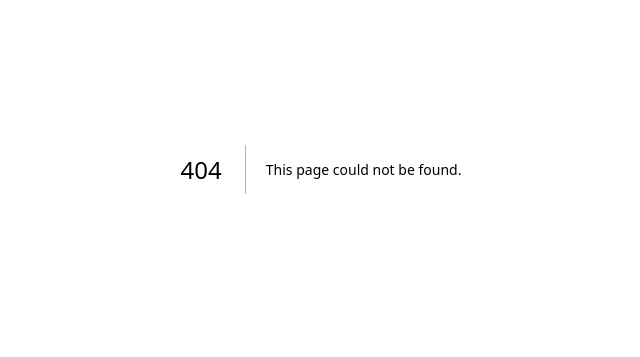
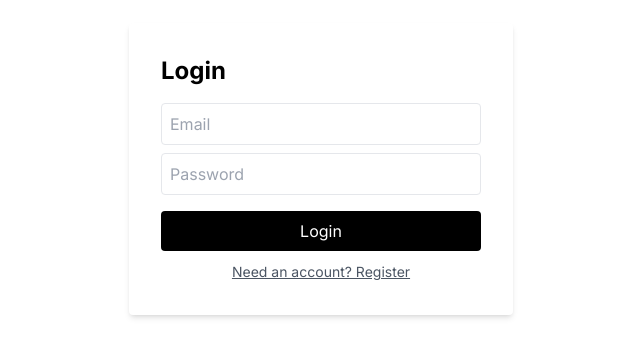
Before and after one commit to fredsterzcode/instasnt, a Next.js app: page /auth in a window 1280 px wide. Before the commit this address had no page. Shown: the part 231-588 px from the top of the page, without its empty margins (319-959 px from the left). Built offline with nearby package versions, Linux system fonts and the light colour scheme; no server answers.

Commit message:
Initial MVP: Supabase schema, user auth, credit system, project setup

```diff
--- /dev/null
+++ b/app/api/deduct-credits.ts
@@ -0,0 +1,20 @@
+import { NextRequest, NextResponse } from 'next/server';
+import { createClient } from '@supabase/supabase-js';
+
+const supabaseAdmin = createClient(
+  process.env.NEXT_PUBLIC_SUPABASE_URL!,
+  process.env.SUPABASE_SERVICE_ROLE_KEY!
+);
+
+export async function POST(req: NextRequest) {
+  const { user_id, amount } = await req.json();
+  if (!user_id || typeof amount !== 'number') {
+    return NextResponse.json({ error: 'Missing user_id or amount' }, { status: 400 });
+  }
+  // Deduct credits atomically
+  const { data, error } = await supabaseAdmin.rpc('deduct_credits', { user_id, amount });
+  if (error) {
+    return NextResponse.json({ error: error.message }, { status: 500 });
+  }
+  return NextResponse.json({ success: true, credits: data });
+}
--- /dev/null
+++ b/app/api/init-user.ts
@@ -0,0 +1,23 @@
+import { NextRequest, NextResponse } from 'next/server';
+import { createClient } from '@supabase/supabase-js';
+
+// Use the service role key only on the server
+const supabaseAdmin = createClient(
+  process.env.NEXT_PUBLIC_SUPABASE_URL!,
+  process.env.SUPABASE_SERVICE_ROLE_KEY!
+);
+
+export async function POST(req: NextRequest) {
+  const { user_id, email } = await req.json();
+  if (!user_id || !email) {
+    return NextResponse.json({ error: 'Missing user_id or email' }, { status: 400 });
+  }
+  // Insert user with 10 credits if not exists
+  const { error } = await supabaseAdmin
+    .from('users')
+    .upsert({ id: user_id, email, credits: 10 }, { onConflict: 'id' });
+  if (error) {
+    return NextResponse.json({ error: error.message }, { status: 500 });
+  }
+  return NextResponse.json({ success: true });
+}
--- /dev/null
+++ b/app/auth/page.tsx
@@ -0,0 +1,72 @@
+"use client";
+import { useState } from 'react';
+import { supabase } from '../supabaseClient';
+import { useRouter } from 'next/navigation';
+
+export default function AuthPage() {
+  const [email, setEmail] = useState('');
+  const [password, setPassword] = useState('');
+  const [isLogin, setIsLogin] = useState(true);
+  const [error, setError] = useState('');
+  const router = useRouter();
+
+  const handleAuth = async (e: React.FormEvent) => {
+    e.preventDefault();
+    setError('');
+    if (isLogin) {
+      const { error } = await supabase.auth.signInWithPassword({ email, password });
+      if (error) setError(error.message);
+      else router.push('/dashboard');
+    } else {
+      const { error } = await supabase.auth.signUp({ email, password });
+      if (error) setError(error.message);
+      else {
+        // Call API to initialize user with credits
+        const user = await supabase.auth.getUser();
+        if (user.data.user) {
+          await fetch('/api/init-user', {
+            method: 'POST',
+            headers: { 'Content-Type': 'application/json' },
+            body: JSON.stringify({ user_id: user.data.user.id, email: user.data.user.email })
+          });
+        }
+        router.push('/dashboard');
+      }
+    }
+  };
+
+  return (
+    <main className="flex min-h-screen flex-col items-center justify-center p-8">
+      <form onSubmit={handleAuth} className="bg-white p-8 rounded shadow-md w-full max-w-sm">
+        <h2 className="text-2xl font-bold mb-4">{isLogin ? 'Login' : 'Register'}</h2>
+        <input
+          type="email"
+          placeholder="Email"
+          value={email}
+          onChange={e => setEmail(e.target.value)}
+          className="w-full mb-2 p-2 border rounded"
+          required
+        />
+        <input
+          type="password"
+          placeholder="Password"
+          value={password}
+          onChange={e => setPassword(e.target.value)}
+          className="w-full mb-4 p-2 border rounded"
+          required
+        />
+        {error && <div className="text-red-500 mb-2">{error}</div>}
+        <button type="submit" className="w-full bg-black text-white py-2 rounded mb-2">
+          {isLogin ? 'Login' : 'Register'}
+        </button>
+        <button
+          type="button"
+          className="w-full text-sm text-gray-600 underline"
+          onClick={() => setIsLogin(!isLogin)}
+        >
+          {isLogin ? 'Need an account? Register' : 'Already have an account? Login'}
+        </button>
+      </form>
+    </main>
+  );
+}
--- /dev/null
+++ b/app/dashboard/page.tsx
@@ -0,0 +1,41 @@
+"use client";
+import { useEffect, useState } from 'react';
+import { supabase } from '../supabaseClient';
+import { useRouter } from 'next/navigation';
+
+export default function DashboardPage() {
+  const [user, setUser] = useState<any>(null);
+  const [credits, setCredits] = useState<number|null>(null);
+  const router = useRouter();
+
+  useEffect(() => {
+    supabase.auth.getUser().then(async ({ data }) => {
+      if (!data.user) router.push('/auth');
+      else {
+        setUser(data.user);
+        // Fetch credits from users table
+        const { data: userRow } = await supabase
+          .from('users')
+          .select('credits')
+          .eq('id', data.user.id)
+          .single();
+        setCredits(userRow?.credits ?? null);
+      }
+    });
+  }, [router]);
+
+  return (
+    <main className="flex min-h-screen flex-col items-center justify-center p-8">
+      <h1 className="text-3xl font-bold mb-4">Dashboard</h1>
+      {user ? (
+        <>
+          <div className="mb-2">Logged in as: <span className="font-mono">{user.email}</span></div>
+          <div className="mb-2">Credits: <span className="font-mono">{credits === null ? '(loading...)' : credits}</span></div>
+          <div className="mt-8">(Site/asset list coming soon)</div>
+        </>
+      ) : (
+        <div>Loading...</div>
+      )}
+    </main>
+  );
+}
--- a/app/layout.tsx
+++ b/app/layout.tsx
@@ -1,6 +1,8 @@
 import type { Metadata } from "next";
 import { Inter } from "next/font/google";
 import "./globals.css";
+import { supabase } from './supabaseClient';
+import React from 'react';
 
 const inter = Inter({ subsets: ["latin"] });
 
@@ -16,7 +18,10 @@ export default function RootLayout({
 }>) {
   return (
     <html lang="en">
-      <body className={inter.className}>{children}</body>
+      <body className={inter.className}>
+        {/* Supabase context/provider can be added here in the future */}
+        {children}
+      </body>
     </html>
   );
 }
--- a/app/page.tsx
+++ b/app/page.tsx
@@ -1,8 +1,11 @@
+import Link from 'next/link';
+
 export default function Home() {
   return (
-    <main className="flex min-h-screen flex-col items-center justify-center p-24">
-      <h1 className="text-4xl font-bold">Hello, World!</h1>
-      <p className="mt-4 text-lg">Your new Next.js app is ready.</p>
+    <main className="flex min-h-screen flex-col items-center justify-center p-8">
+      <h1 className="text-4xl font-bold mb-4">InstantList</h1>
+      <p className="mb-8">AI-powered website builder. Sign up or log in to get started.</p>
+      <Link href="/auth" className="px-6 py-2 bg-black text-white rounded hover:bg-gray-800 transition">Login / Register</Link>
     </main>
   );
 }
--- /dev/null
+++ b/app/supabaseClient.ts
@@ -0,0 +1,6 @@
+import { createClient } from '@supabase/supabase-js';
+
+const supabaseUrl = process.env.NEXT_PUBLIC_SUPABASE_URL!;
+const supabaseAnonKey = process.env.NEXT_PUBLIC_SUPABASE_ANON_KEY!;
+
+export const supabase = createClient(supabaseUrl, supabaseAnonKey);
--- a/package.json
+++ b/package.json
@@ -11,7 +11,9 @@
   "dependencies": {
     "react": "^18",
     "react-dom": "^18",
-    "next": "14.2.3"
+    "next": "14.2.3",
+    "@supabase/supabase-js": "^2.39.7",
+    "openai": "^4.30.0"
   },
   "devDependencies": {
     "typescript": "^5",
```
Also changed, not shown: 1 other file (tests, documents, lock files or other folders).
